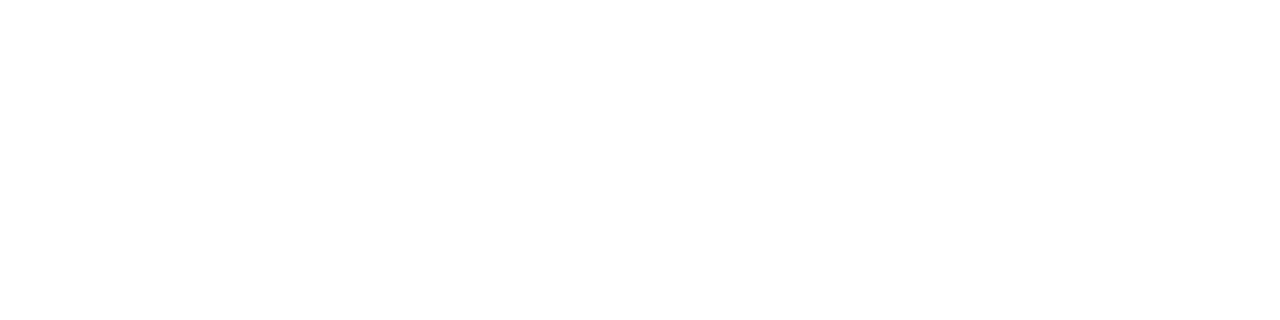
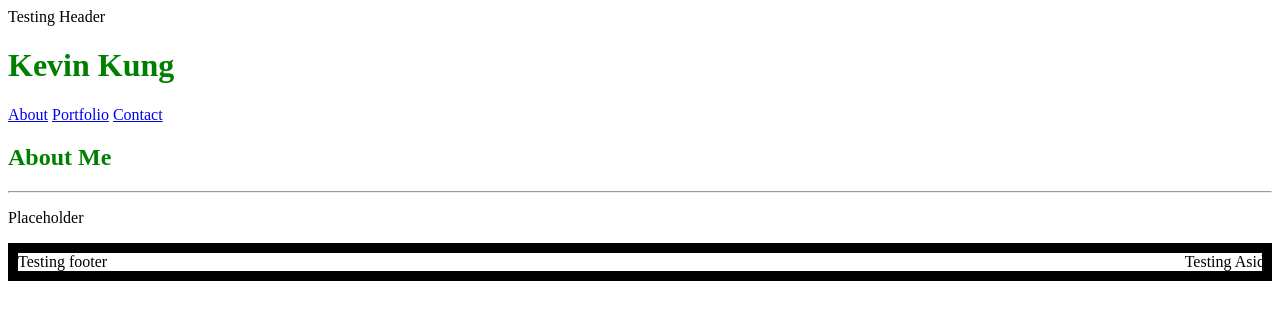
Before and after one commit to kungge8/basic-portfolio, a plain HTML site: page index.html in a window 1280 px wide. Drawn offline with Linux system fonts and the light colour scheme.

Commit message:
ajajjaja

```diff
--- a/assets/css/style.css
+++ b/assets/css/style.css
@@ -0,0 +1,16 @@
+h1 {
+	color: green;
+}
+
+section {
+
+}
+
+aside {
+	float: right;
+	margin: 10px auto 10px auto;
+}
+
+footer {
+	border: 10px solid black;
+}
--- a/index.html
+++ b/index.html
@@ -1,9 +1,21 @@
 <!DOCTYPE html>
 	<html>
 	<head>
-		<title></title>
+		<title>Kevin Kung</title>
+		<link rel="stylesheet" type="text/css" href="assets/css/style.css">
 	</head>
 	<body>
-
+		<header>Testing Header</header>
+		<h1>Kevin Kung</h1>
+		<a href="index.html">About</a>
+		<a href="portfolio.html">Portfolio</a>
+		<a href="contact.html">Contact</a>
+		<section>
+			<h1>About Me</h1>
+			<hr/>
+			<p>Placeholder</p>
+		</section>
+		<aside>Testing Aside</aside>
+		<footer>Testing footer</footer>
 	</body>
 </html>
```
Also changed, not shown: contact.html (+2 -2 lines).
